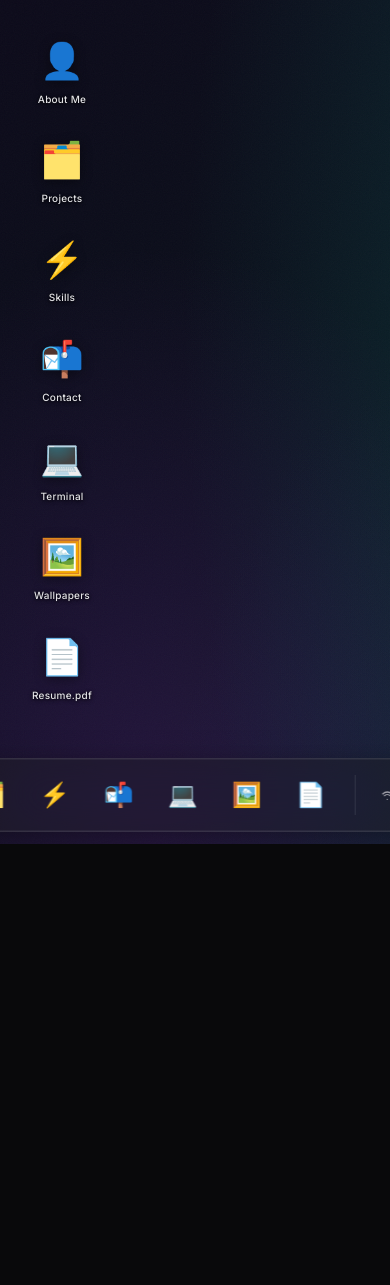
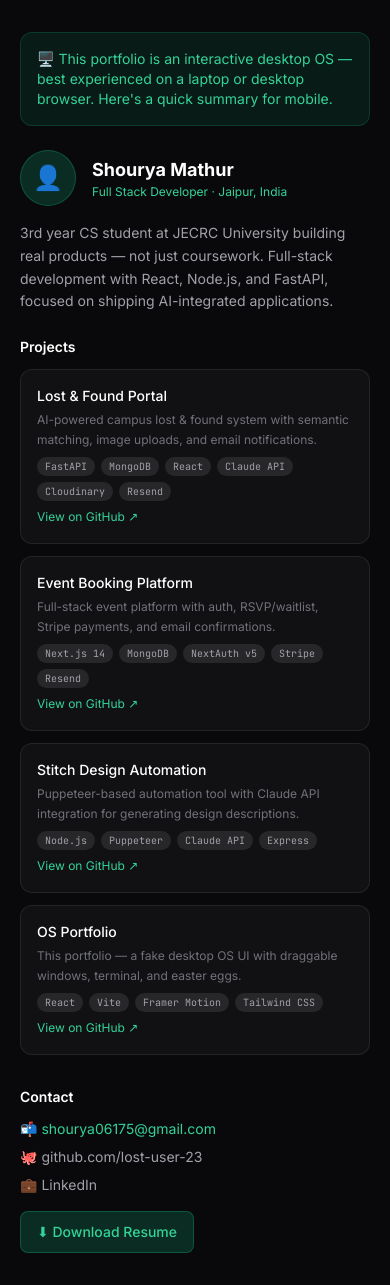
Before and after one commit to lost-user-23/os-portfolio-V1, a React (Vite) app: page / in a window 390 px wide. Before the commit the page ends 844 px from the top, so only its background shows below. Built offline with nearby package versions, Linux system fonts and the light colour scheme.

Commit message:
Moblie-message

```diff
--- a/src/App.jsx
+++ b/src/App.jsx
@@ -1,19 +1,32 @@
-import { useState } from 'react'
+import { useState, useEffect } from 'react'
 import { AnimatePresence } from 'framer-motion'
 import BootScreen from './components/BootScreen'
 import Desktop from './components/Desktop'
+import MobileFallback from './components/MobileFallback'
 import { useWindows } from './hooks/useWindows'
 import { WALLPAPERS } from './data/wallpapers'
 
 function App() {
   const [isBooted, setIsBooted] = useState(false)
   const [wallpaper, setWallpaper] = useState(WALLPAPERS[0])
+  const [isMobile, setIsMobile] = useState(false)
   const { windows, openWindow, closeWindow, focusWindow, updatePosition, updateSize } = useWindows()
+
+  useEffect(() => {
+    const checkMobile = () => setIsMobile(window.innerWidth < 768)
+    checkMobile()
+    window.addEventListener('resize', checkMobile)
+    return () => window.removeEventListener('resize', checkMobile)
+  }, [])
 
   const handleBootComplete = () => {
     const el = document.documentElement
     if (el.requestFullscreen) el.requestFullscreen().catch(() => {})
     setIsBooted(true)
+  }
+
+  if (isMobile) {
+    return <MobileFallback />
   }
 
   return (
--- /dev/null
+++ b/src/components/MobileFallback.jsx
@@ -0,0 +1,76 @@
+import React from 'react';
+import { PROJECTS } from '../data/projects';
+
+function MobileFallback() {
+  return (
+    <div className="min-h-screen bg-zinc-950 text-zinc-200 px-5 py-8 flex flex-col gap-6">
+      {/* Banner */}
+      <div className="bg-emerald-500/10 border border-emerald-500/20 rounded-xl p-4 text-sm text-emerald-400">
+        🖥️ This portfolio is an interactive desktop OS — best experienced on a laptop or desktop browser. Here's a quick summary for mobile.
+      </div>
+
+      {/* About */}
+      <div className="flex items-center gap-4">
+        <div className="w-14 h-14 rounded-full bg-emerald-500/20 border border-emerald-500/30 flex items-center justify-center text-2xl">
+          👤
+        </div>
+        <div>
+          <h1 className="text-lg font-bold text-white">Shourya Mathur</h1>
+          <p className="text-emerald-400 text-xs">Full Stack Developer · Jaipur, India</p>
+        </div>
+      </div>
+      <p className="text-zinc-400 text-sm leading-relaxed -mt-2">
+        3rd year CS student at JECRC University building real products — not just coursework.
+        Full-stack development with React, Node.js, and FastAPI, focused on shipping AI-integrated applications.
+      </p>
+
+      {/* Projects */}
+      <div>
+        <h2 className="text-white font-semibold text-sm mb-3">Projects</h2>
+        <div className="flex flex-col gap-3">
+          {PROJECTS.map(p => (
+            <div key={p.id} className="bg-zinc-900/60 border border-zinc-700/40 rounded-xl p-4">
+              <h3 className="text-white text-sm font-medium">{p.title}</h3>
+              <p className="text-zinc-500 text-xs mt-1 leading-relaxed">{p.description}</p>
+              <div className="flex flex-wrap gap-1.5 mt-2">
+                {p.tech.map(t => (
+                  <span key={t} className="text-[10px] px-2 py-0.5 rounded-full bg-zinc-800 text-zinc-400 font-mono">
+                    {t}
+                  </span>
+                ))}
+              </div>
+              {p.github && (
+                <a // <-- Added the missing opening tag back here
+                  href={p.github}
+                  target="_blank"
+                  rel="noopener noreferrer"
+                  className="inline-block mt-2 text-emerald-400 text-xs"
+                >
+                  View on GitHub ↗
+                </a>
+              )}
+            </div>
+          ))}
+        </div>
+      </div>
+
+      {/* Contact */}
+      <div className="flex flex-col gap-2 mt-2">
+        <h2 className="text-white font-semibold text-sm mb-1">Contact</h2>
+        <a href="mailto:shourya06175@gmail.com" className="text-emerald-400 text-sm">📬 shourya06175@gmail.com</a>
+        <a href="https://github.com/lost-user-23" target="_blank" rel="noopener noreferrer" className="text-zinc-400 text-sm">🐙 github.com/lost-user-23</a>
+        <a href="https://linkedin.com/in/shourya-mathur-4820b0383" target="_blank" rel="noopener noreferrer" className="text-zinc-400 text-sm">💼 LinkedIn</a>
+
+        <a // <-- Added the missing opening tag back here
+          href="/Resume.pdf"
+          download="Shourya_Mathur_Resume.pdf"
+          className="mt-2 inline-flex items-center justify-center gap-1.5 px-4 py-2.5 bg-emerald-500/20 border border-emerald-500/30 rounded-lg text-emerald-400 text-sm font-medium w-fit"
+        >
+          ⬇ Download Resume
+        </a>
+      </div>
+    </div>
+  )
+}
+
+export default MobileFallback;
```
